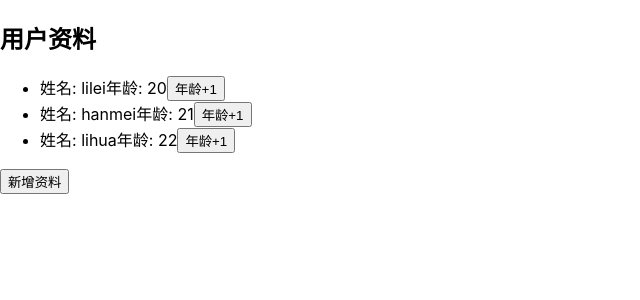
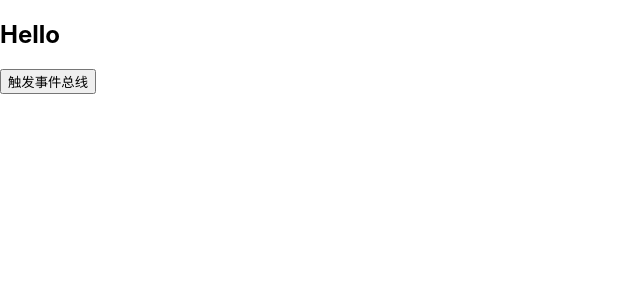
Before and after one commit to Mariana-Yui/learn-react, a React (Create React App) app: page / in a window 1280 px wide. Shown: the top 300 px of the page, without its empty margins (0-640 px from the left). Built offline with nearby package versions, Linux system fonts and the light colour scheme.

Commit message:
feat: 全局事件总线

```diff
--- a/package.json
+++ b/package.json
@@ -10,6 +10,7 @@
     "@types/node": "^16.7.13",
     "@types/react": "^17.0.20",
     "@types/react-dom": "^17.0.9",
+    "events": "^3.3.0",
     "react": "^17.0.2",
     "react-dom": "^17.0.2",
     "react-scripts": "5.0.0",
--- a/src/App.tsx
+++ b/src/App.tsx
@@ -1,50 +1,33 @@
 import React, { PureComponent } from 'react';
-import { IStates } from './types/App';
+import { EventEmitter } from 'events';
 
-export class App extends PureComponent<any, IStates> {
-  constructor(props) {
-    super(props);
-    this.state = {
-      friends: [
-        { id: 1, name: 'lilei', age: 20 },
-        { id: 2, name: 'hanmei', age: 21 },
-        { id: 3, name: 'lihua', age: 22 },
-      ],
-    };
+const eventBus = new EventEmitter();
+export class App extends PureComponent {
+  componentDidMount() {
+    eventBus.addListener('showArgs', this.showArgs);
+  }
+  componentWillUnmount() {
+    eventBus.removeListener('showArgs', this.showArgs);
   }
   render() {
     return (
       <div>
-        <h2>用户资料</h2>
-        <ul>
-          {this.state.friends.map((friend, index) => {
-            return (
-              <li key={friend.id}>
-                姓名: {friend.name}
-                年龄: {friend.age}
-                <button onClick={() => this.addAge(index)}>年龄+1</button>
-              </li>
-            );
-          })}
-        </ul>
-        <button onClick={() => this.increment()}>新增资料</button>
+        <h2>Hello </h2>
+        <button onClick={() => this.trigger()}>触发事件总线</button>
       </div>
     );
   }
-  increment() {
-    const newFriends = [...this.state.friends];
-    newFriends.push({ id: newFriends[newFriends.length - 1].id + 1, name: 'lucy', age: 23 });
-    this.setState({
-      friends: newFriends,
-    });
+  trigger() {
+    eventBus.emit('showArgs', 'React', 2022);
   }
-  addAge(index) {
-    const newFriends = [...this.state.friends];
-    newFriends[index].age += 1;
-    this.setState({
-      friends: newFriends,
-    });
-  }
+  // showArgs(...args) {
+  //   console.log(this);
+  //   console.log('args:', ...args);
+  // }
+  showArgs = (...args) => {
+    console.log(this);
+    console.log('args:', ...args);
+  };
 }
 
 export default App;
```
Also changed, not shown: 1 other file (tests, documents, lock files or other folders).
